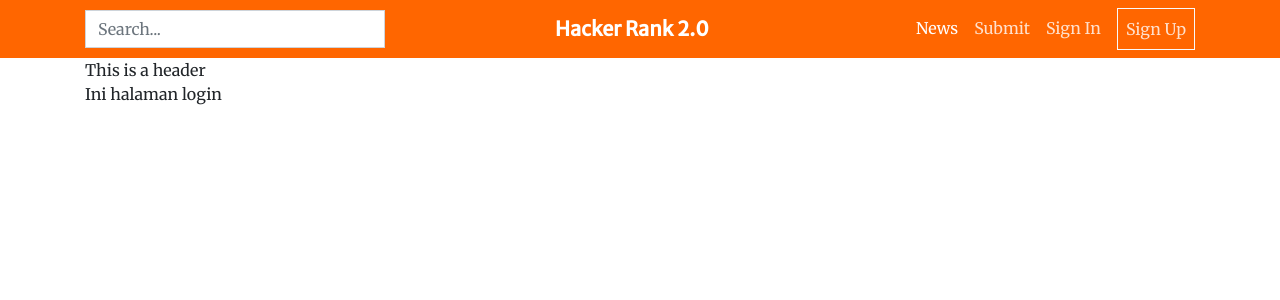
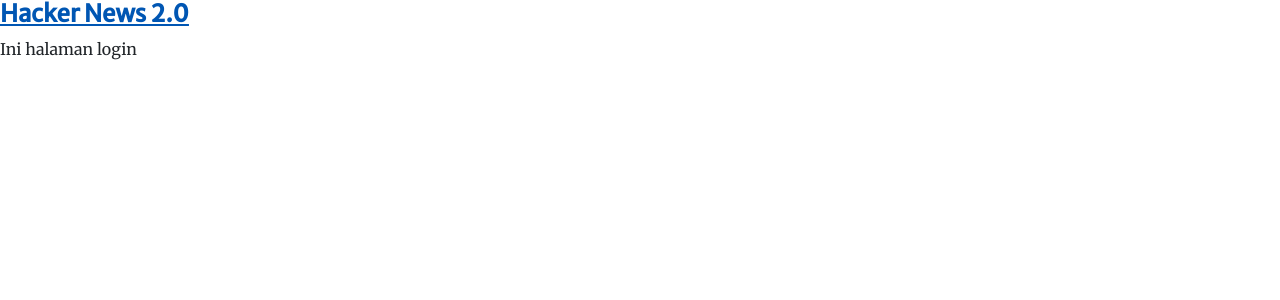
Before and after one commit to pramindanata/hackernews-2.0-client, a React (Create React App) app: page /login in a window 1280 px wide. Shown: the top 300 px of the page. Built offline with nearby package versions, Linux system fonts and the light colour scheme; a small style sheet from the web is missing; what axios-progress-bar would draw is missing.

Commit message:
implement multiple layout

```diff
--- a/src/App.tsx
+++ b/src/App.tsx
@@ -1,28 +1,35 @@
 import React from 'react'
-import { Provider } from 'react-redux'
-import { BrowserRouter as Router, Switch, Route } from 'react-router-dom'
-import store from '@/store'
+import { Switch, Route, useLocation } from 'react-router-dom'
 import Home from '@/pages/Home'
 import Login from '@/pages/Login'
-import Layout from '@/layout/Default'
+import Submit from '@/pages/Submit'
+import LayoutSelector from '@/layout/Selector'
 
 const App = (): JSX.Element => {
+  const loc = useLocation()
+  let layout: 'Default' | 'Auth' = 'Default'
+
+  // Only changed per reload
+  if (loc.pathname === '/login' || loc.pathname === '/register') {
+    layout = 'Auth'
+  }
+
   return (
-    <Provider store={store}>
-      <Router>
-        <Layout>
+    <LayoutSelector tag={layout}>
       <Switch>
         <Route exact path="/">
           <Home />
+        </Route>
+
+        <Route exact path="/submit">
+          <Submit />
         </Route>
 
         <Route exact path="/login">
           <Login />
         </Route>
       </Switch>
-        </Layout>
-      </Router>
-    </Provider>
+    </LayoutSelector>
   )
 }
 
--- a/src/index.tsx
+++ b/src/index.tsx
@@ -1,11 +1,21 @@
 import React from 'react'
 import ReactDOM from 'react-dom'
+import { BrowserRouter as Router } from 'react-router-dom'
+import { Provider } from 'react-redux'
 import App from '@/App'
+import store from '@/store'
 import '@/asset/app.scss'
 import * as serviceWorker from './serviceWorker'
 
 // typography.injectStyles()
-ReactDOM.render(<App />, document.getElementById('root'))
+ReactDOM.render(
+  <Provider store={store}>
+    <Router>
+      <App />
+    </Router>
+  </Provider>,
+  document.getElementById('root'),
+)
 
 // If you want your app to work offline and load faster, you can change
 // unregister() to register() below. Note this comes with some pitfalls.
--- a/src/layout/Auth.tsx
+++ b/src/layout/Auth.tsx
@@ -1,9 +1,12 @@
 import React from 'react'
 
-const Auth = (): JSX.Element => {
+const Auth = (props: any): JSX.Element => {
   return (
     <div>
-      <h2>Auth Theme</h2>
+      <a href="/">
+        <h4>Hacker News 2.0</h4>
+      </a>
+      <div>{props.children}</div>
     </div>
   )
 }
--- /dev/null
+++ b/src/layout/Selector.tsx
@@ -0,0 +1,17 @@
+import React from 'react'
+import Default from '@/layout/Default'
+import Auth from '@/layout/Auth'
+
+const Selector = (props: {
+  tag: 'Auth' | 'Default'
+  children: JSX.Element
+}): JSX.Element => {
+  const { tag, children } = props
+  if (tag === 'Default') {
+    return <Default>{children}</Default>
+  }
+
+  return <Auth>{children}</Auth>
+}
+
+export default Selector
--- /dev/null
+++ b/src/pages/Submit/index.tsx
@@ -0,0 +1,17 @@
+import React from 'react'
+import { Helmet } from 'react-helmet'
+
+const Login = (): JSX.Element => {
+  return (
+    <>
+      <Helmet>
+        <title>Sign In</title>
+      </Helmet>
+      <div>
+        <p>Ini halaman submit</p>
+      </div>
+    </>
+  )
+}
+
+export default Login
--- a/src/shared/components/header/navItems.tsx
+++ b/src/shared/components/header/navItems.tsx
@@ -13,11 +13,13 @@
       </Nav.Item>
 
       <Nav.Item>
-        <Nav.Link eventKey="/submit">Submit</Nav.Link>
+        <Nav.Link as={Link} to="/submit" eventKey="/submit">
+          Submit
+        </Nav.Link>
       </Nav.Item>
 
       <Nav.Item>
-        <Nav.Link as={Link} to="/login" eventKey="/login">
+        <Nav.Link href="/login" eventKey="/login">
           Sign In
         </Nav.Link>
       </Nav.Item>
```
Lines whose indentation alone changed are shown as unchanged.
